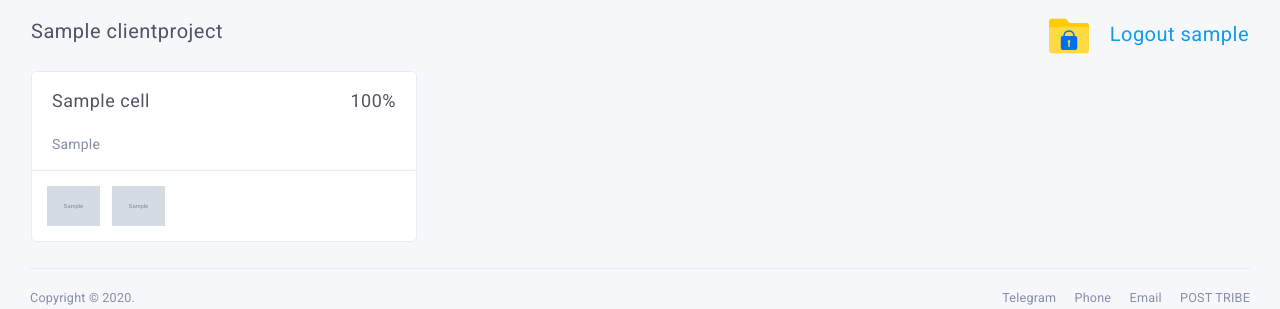
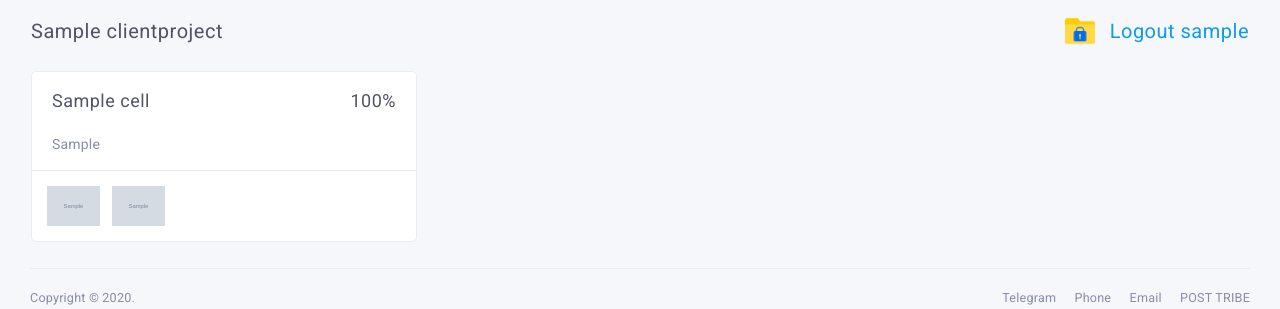
Before and after one commit to vivenchik/pt_site, a Django app: a page that uses client/templates/client_project.html in a window 1280 px wide. Shown: the top 309 px of the page. Run offline with Django 3.2, Linux system fonts and the light colour scheme; a user stored in the database is signed in; tables that the repository leaves empty hold one stand-in row (values such as "Sample post"); grey boxes marked "Sample" are stand-in pictures; some libraries are stand-ins or nearby versions.

Commit message:
#30 folder fix

```diff
--- a/client/templates/client_project.html
+++ b/client/templates/client_project.html
@@ -7,12 +7,10 @@
     <div class="page-title">
         <h4>
             {{ project_name }}
-            <div class="float-right">
-                {% if staffstatus %}
-                    <a href="#"><img src="{% static 'folder.png' %}" height="40px" class="mrg-right-15"></a>
-                {% endif %}
-                <a href="{% url 'client_logout' project_name %}">Logout {{ username }}</a>
-            </div>
+            <a href="{% url 'client_logout' project_name %}" class="float-right">Logout {{ username }}</a>
+            {% if staffstatus %}
+                <a href="#" class="float-right"><img src="{% static 'folder.png' %}" height="30px" class="mrg-right-15 mb-2"></a>
+            {% endif %}
         </h4>
     </div>
 
```
